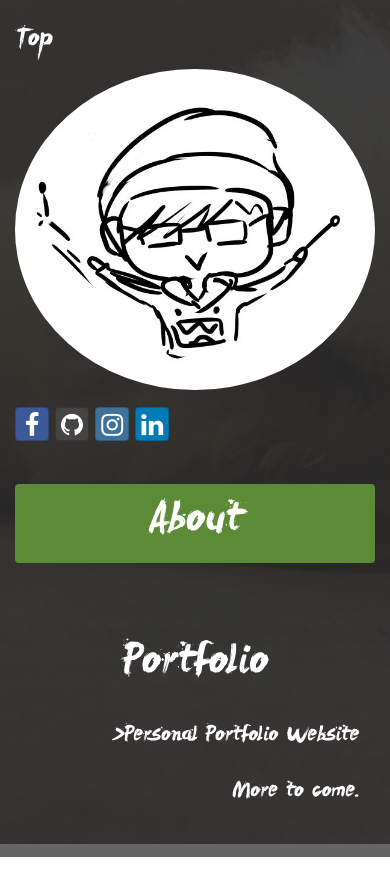
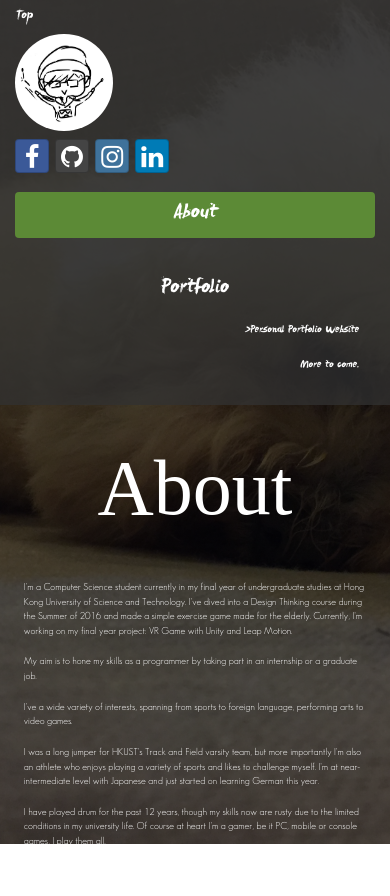
Before and after one commit to takukou/takukou.github.io, a website: page about.html in a window 390 px wide. After the commit the page ends 844 px from the top, so only its background shows below. Drawn offline with nearby package versions, Linux system fonts and the light colour scheme; a web font is replaced by a local one.

Commit message:
Added support for smartphone viewing

```diff
--- a/about.html
+++ b/about.html
@@ -5,10 +5,6 @@
 		@font-face{font-family: cry; src: url('fonts/ConcursoItalian_BTN.ttf');}
 		@font-face{font-family: cry-bold; src: url('fonts/ConcursoItalian_BTN_Bold.ttf');}
 		@font-face{font-family: geo; src: url('fonts/GeosansLight.ttf');}
-
-		body {
-			overflow:hidden;
-		}
 
 		.text1 {
 			font-family: cry;
@@ -42,13 +38,24 @@
 		}
 
 		/* On small screens, set height to 'auto' for sidenav and grid */
-		@media screen and (max-width: 767px) {
+		@media screen and (max-width: 699px) {
 		  .sidenav {
 			height: auto;
-			padding: 15px;
 		  }
-		  .row.content {height: auto;}
+		  #dp{
+			width:25vmin;
+			height:25vmin;
+		  }
+		  #right{
+		  }
 		}
+		@media screen and (min-width: 700px) {
+			#right{
+				position:relative;
+				overflow-y:auto;
+			}
+		}
+
 
 		.noselect {
 		  -webkit-touch-callout: none;
@@ -59,32 +66,26 @@
 					user-select: none;
 		}
 
-		.image {
-			background-image: url("img/dog.jpg");
+		.image{
+			background: linear-gradient(rgba(0,0,0,0.6), rgba(0,0,0,0.6)), url("img/dog.jpg");
 			background-position: center;
 			background-repeat: no-repeat;
 			background-size: cover;
 			position: relative;
 			height: 100vh;
 		}
-		.image:before{
-			content: '';
-			position: absolute;
-			top: 0;
-			right: 0;
-			left: 0;
-			bottom: 0;
-			background: rgba(0,0,0,0.6);
+
+		#whole {
+			overflow:auto;
 		}
-
 		.margin{
-			margin-top:10vh;
+			margin-top:10vmin;
 		}
 		.margin-m{
-			margin-top:20vh;
+			margin-top:20vmin;
 		}
 		.margin-t {
-			margin-top:40vh;
+			margin-top:40vmin;
 		}
 
 		.nav>li>a.active,
@@ -95,10 +96,6 @@
 
 		#current{
 		 background-color: #5c8a36;
-		}
-		#right{
-			position:relative;
-			overflow-y:auto;
 		}
 	</style>
     <head>
@@ -141,16 +138,16 @@
         </script>
         <script src="https://www.google-analytics.com/analytics.js" async defer></script>
 
-		<div class="container-fluid image noselect">
+		<div class="container-fluid image noselect" id="whole">
 			<div class="row">
 				<div class="col-sm-3 sidenav text2">
 					<div class="row">
-						<ul class="nav nav-pills flex-column" style="font-size:3vh">
+						<ul class="nav nav-pills flex-column" style="font-size:3vmin">
 							<li class="nav-item"><a class="nav-link" style="cursor:pointer" id="top">Top</a></li>
 						</ul>
 					</div>
-					<img id="dp" src="img/dp.JPG" class="img-fluid rounded-circle" style="display:inline; " alt="me">
-					<div style="margin-top:2vh">
+					<img id="dp" src="img/dp.JPG" class="img-fluid rounded-circle" style="display:inline;" alt="me">
+					<div style="margin-top:2vmin">
 						<a class="btn btn-social-icon btn-facebook" style="cursor:pointer">
 							<span class="fa fa-facebook"></span>
 						</a>
@@ -164,18 +161,18 @@
 							<span class="fa fa-linkedin"></span>
 						</a>
 					</div>
-					<ul class="nav nav-pills flex-column text-center" style="font-size:5vh; margin-top: 5vh;">
+					<ul class="nav nav-pills flex-column text-center" style="font-size:5vmin; margin-top: 5vmin;">
 						<li class="nav-item"><a class="nav-link" style="cursor:default" id="current">About</a></li>
-						<li class="nav-item active"><a class="nav-link" style="cursor:pointer; margin-top:7.5vh;" id="portfolio">Portfolio</a></li>
-						<li class="nav-item"><a class="nav-link project1" style="cursor:pointer; font-size:2.5vh; margin-top:1vh;" align="right">&gt;Personal Portfolio Website</a></li>
-						<li class="nav-item"><a class="nav-link" style="cursor:default; font-size:2.5vh; margin-top:1vh;" align="right">More to come.</a></li>
+						<li class="nav-item active"><a class="nav-link" style="cursor:pointer; margin-top:7.5vmin;" id="portfolio">Portfolio</a></li>
+						<li class="nav-item"><a class="nav-link project1" style="cursor:pointer; font-size:2.5vmin; margin-top:1vmin;" align="right">&gt;Personal Portfolio Website</a></li>
+						<li class="nav-item"><a class="nav-link" style="cursor:default; font-size:2.5vmin; margin-top:1vmin;" align="right">More to come.</a></li>
 					</ul><br>
 				</div>
 				<div class="col-sm-9" id="right" style="height:100vh">
 					<div class="row text1 card text-center" style="background: rgba(0,0,0,0); border-color:rgba(0,0,0,0); cursor:default;">
-						<h1 class="margin" style="font-size:20vh">About</h3>
+						<h1 class="margin" style="font-size:20vmin">About</h3>
 					</div>
-					<div class="row margin card text3" style="background: rgba(0,0,0,0); border-color:rgba(255,255,255,0); font-size:2.5vh; margin-left:2vw; margin-right:2vw; cursor:default">
+					<div class="row margin card text3" style="background: rgba(0,0,0,0); border-color:rgba(255,255,255,0); font-size:2.5vmin; margin-left:2vw; margin-right:2vw; cursor:default">
 						<p>
 							I'm a Computer Science student currently in my final year of undergraduate studies at Hong Kong University of Science and Technology.
 							I've dived into a Design Thinking course during the Summer of 2016 and made a simple exercise game made for the elderly.
@@ -195,7 +192,7 @@
 							I have played drum for the past 12 years, though my skills now are rusty due to the limited conditions in my university life.
 							Of course at heart I'm a gamer, be it PC, mobile or console games, I play them all.
 						</p>
-						<p style="margin-top: 10vh; font-size:1.5vh;" align="right">
+						<p style="margin-top: 10vmin; font-size:1.5vmin;" align="right">
 							Credits to my friend Shanehh for the profile drawing
 							<a class="btn btn-social-icon btn-xs btn-tumblr" id="shanehh" style="cursor:pointer">
 								<span class="fa fa-tumblr"></span>
```
Also changed, not shown: index.html (+10 -21 lines), portfolio.html (+39 -47 lines), project1.html (+32 -34 lines).
